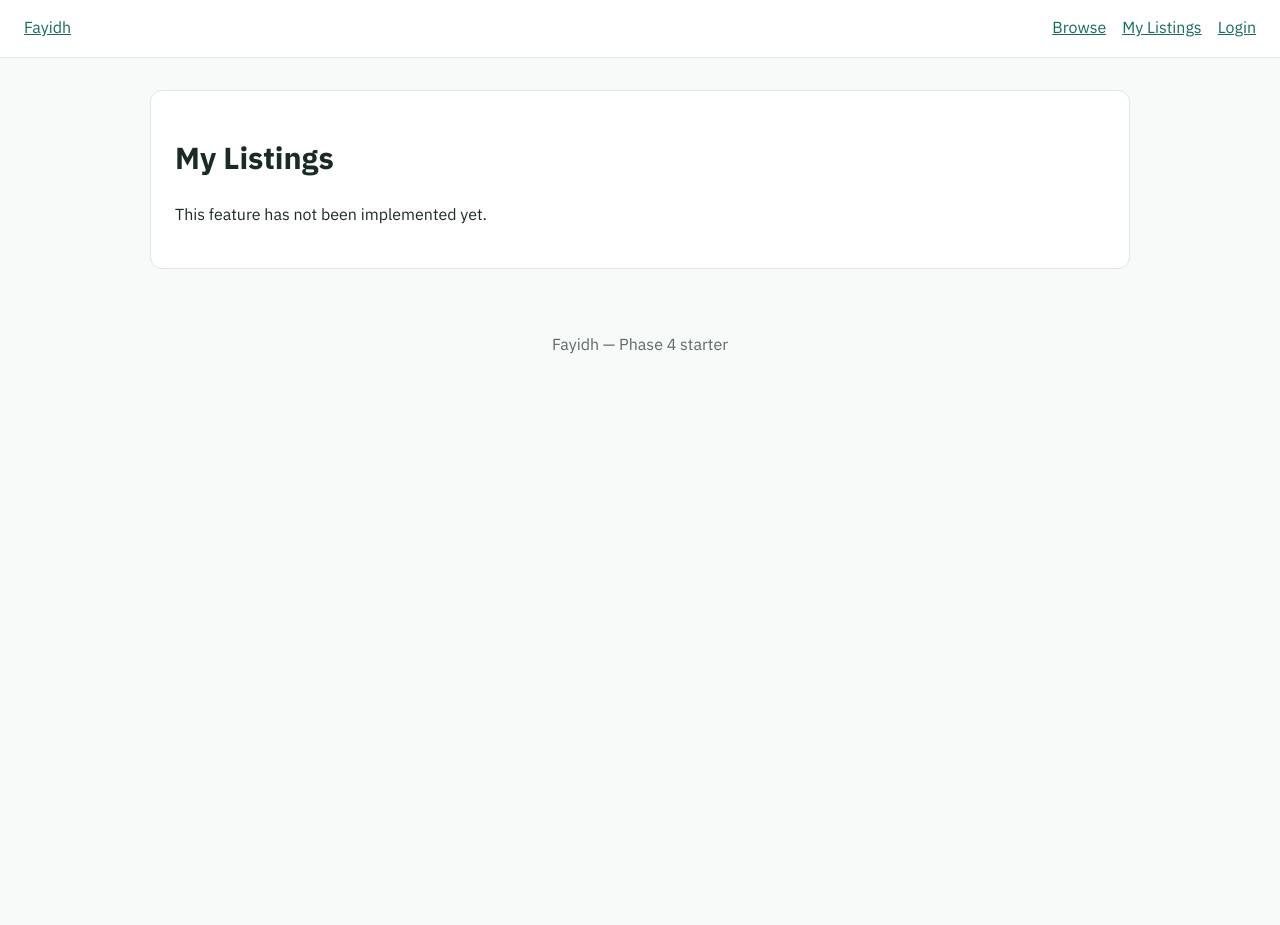
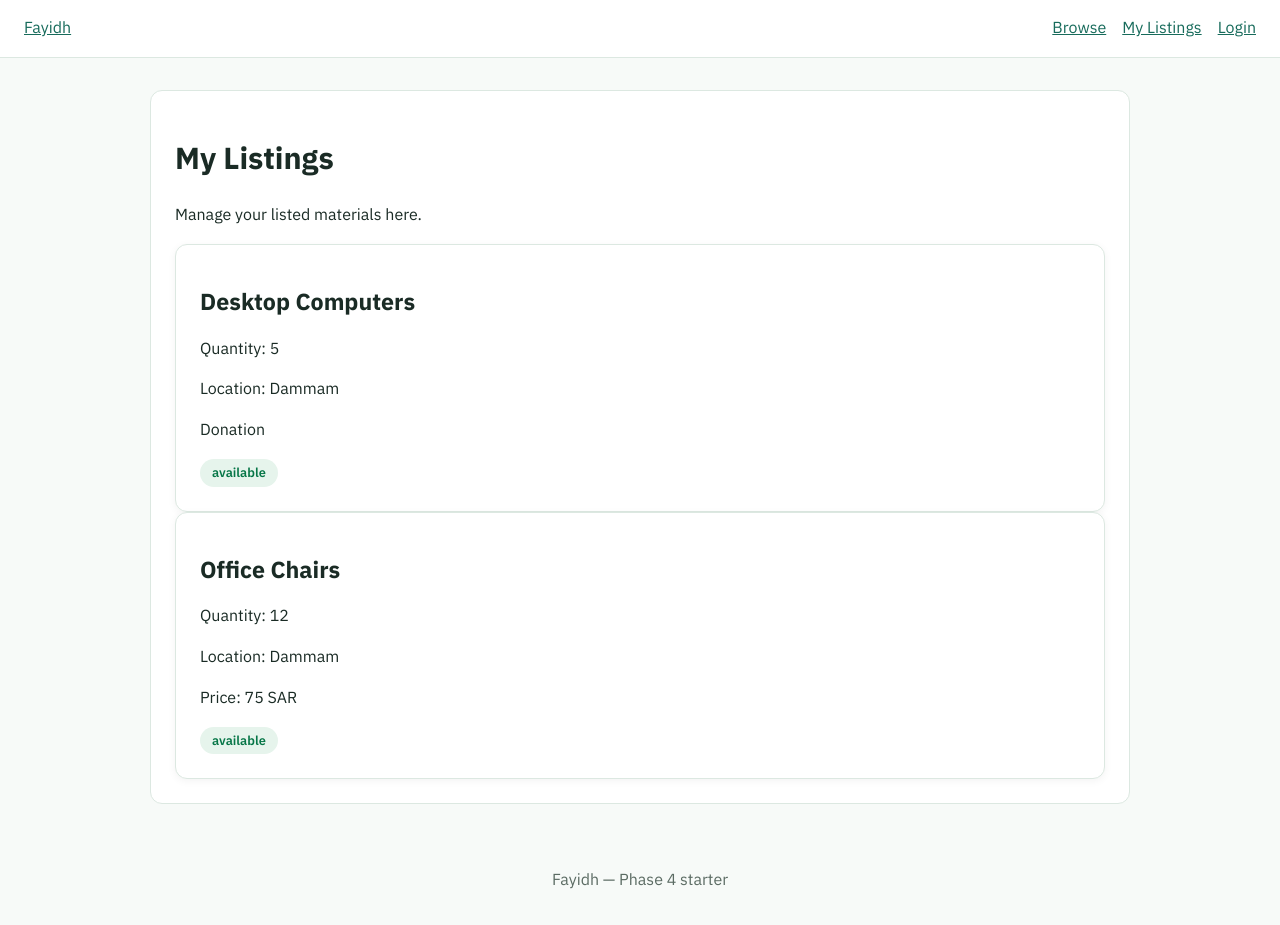
Before and after one commit to nora-alqahtani/Fayidh, a React (Vite) app: page /my-listings in a window 1280 px wide. Before the commit the page ends 800 px from the top, so only its background shows below. Built offline with nearby package versions, Linux system fonts and the light colour scheme.

Commit message:
Display seller listings with status badges

```diff
--- a/src/pages/m3-listings/MyListings.jsx
+++ b/src/pages/m3-listings/MyListings.jsx
@@ -1,9 +1,40 @@
-// Starter placeholder for MyListings. Implement this page in its assigned module.
+
+import { mockListings } from "../../data/mockListings";
+
 export default function MyListings() {
+  // Temporary seller ID for testing
+  const currentSellerId = "u-org-1";
+
+  // Show only listings owned by the current seller
+  const myListings = mockListings.filter(
+    (listing) => listing.ownerId === currentSellerId
+  );
+
   return (
     <section className="page">
       <h1>My Listings</h1>
-      <p>This feature has not been implemented yet.</p>
+      <p>Manage your listed materials here.</p>
+
+      {myListings.length === 0 && (
+        <p>You have no listings yet.</p>
+      )}
+
+      {myListings.map((listing) => (
+        <div className="card" key={listing.id}>
+          <h2>{listing.name}</h2>
+          <p>Quantity: {listing.quantity}</p>
+          <p>Location: {listing.location}</p>
+          <p>
+            {listing.type === "sale"
+              ? `Price: ${listing.price} SAR`
+              : "Donation"}
+          </p>
+
+          <span className={`badge badge-${listing.status}`}>
+            {listing.status}
+          </span>
+        </div>
+      ))}
     </section>
   );
 }
```
